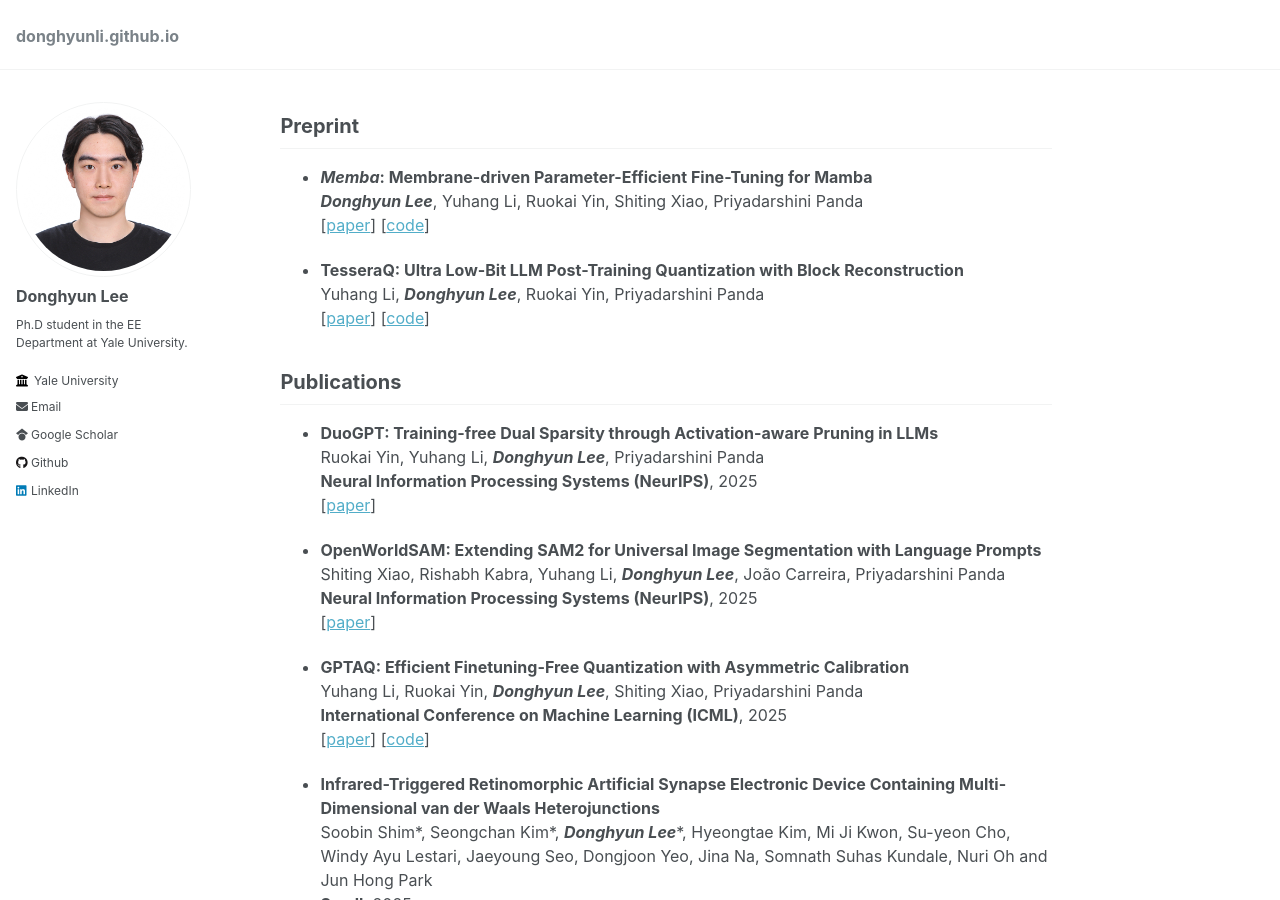
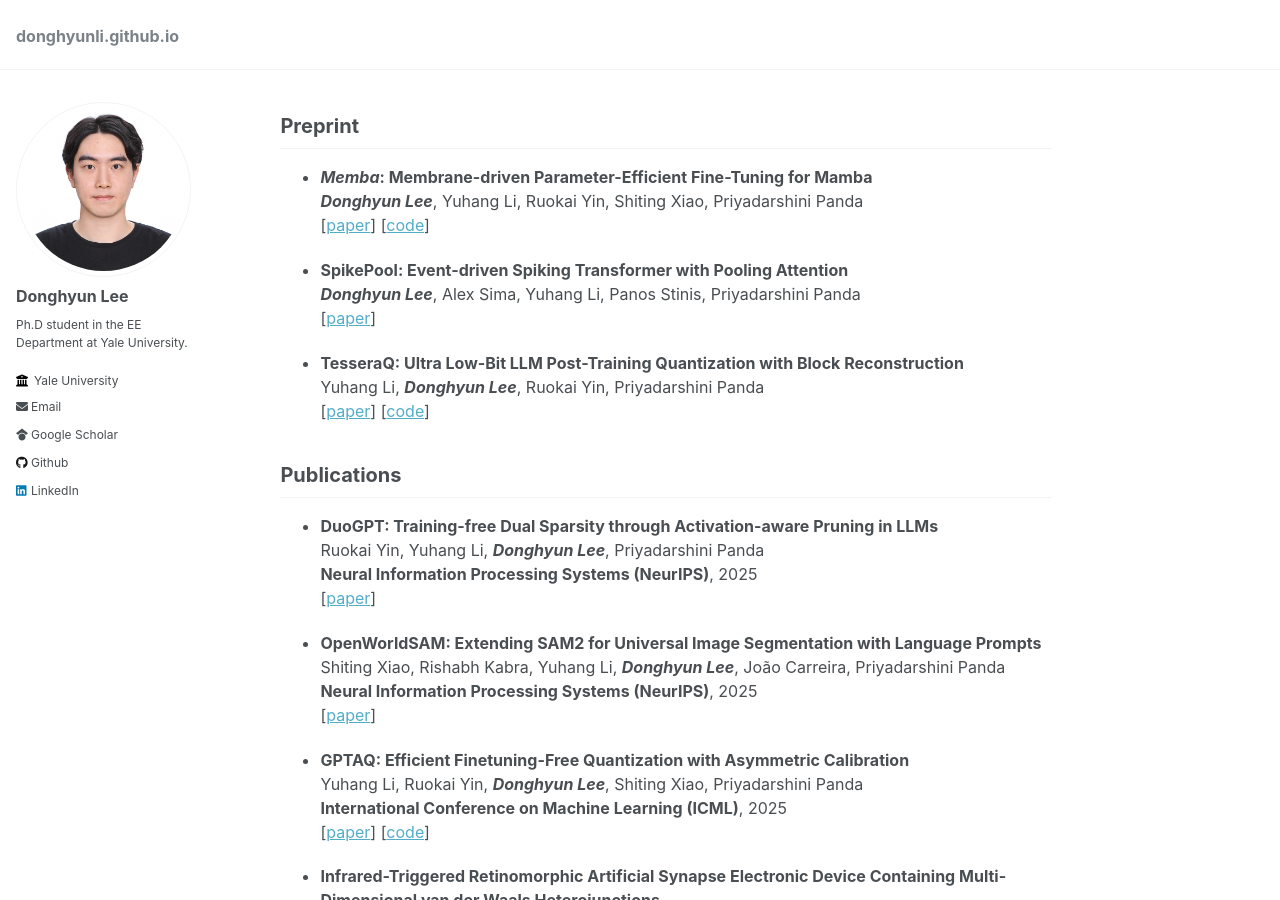
Before and after one commit to donghyunli/donghyunli.github.io, a Jekyll site: the page built from _pages/about.md, in a window 1280 px wide and 900 px high, scrolled down 892 px. Built offline with Jekyll 4.4.1, drawn with Linux system fonts in a browser that asks for light colours; some of the changed text lies outside the part shown.

Commit message:
paper update

```diff
--- a/_pages/about.md
+++ b/_pages/about.md
@@ -38,6 +38,10 @@ I received B.E. degree in Mechanical Engineering Department at Yonsei University
 - ***Memba*: Membrane-driven Parameter-Efficient Fine-Tuning for Mamba**\\
 ***Donghyun Lee***, Yuhang Li, Ruokai Yin, Shiting Xiao, Priyadarshini Panda\\
 [[paper](https://arxiv.org/pdf/2506.18184)] [[code](https://github.com/Intelligent-Computing-Lab-Yale/Memba)]
+
+- **SpikePool: Event-driven Spiking Transformer with Pooling Attention**\\
+***Donghyun Lee***, Alex Sima, Yuhang Li, Panos Stinis, Priyadarshini Panda\\
+[[paper](https://arxiv.org/pdf/2510.12102)]
 
 - **TesseraQ: Ultra Low-Bit LLM Post-Training Quantization with Block Reconstruction**\\
 Yuhang Li, ***Donghyun Lee***, Ruokai Yin, Priyadarshini Panda\\
```
Also changed, not shown: other parts of _pages/about.md (+1 -1 lines).
